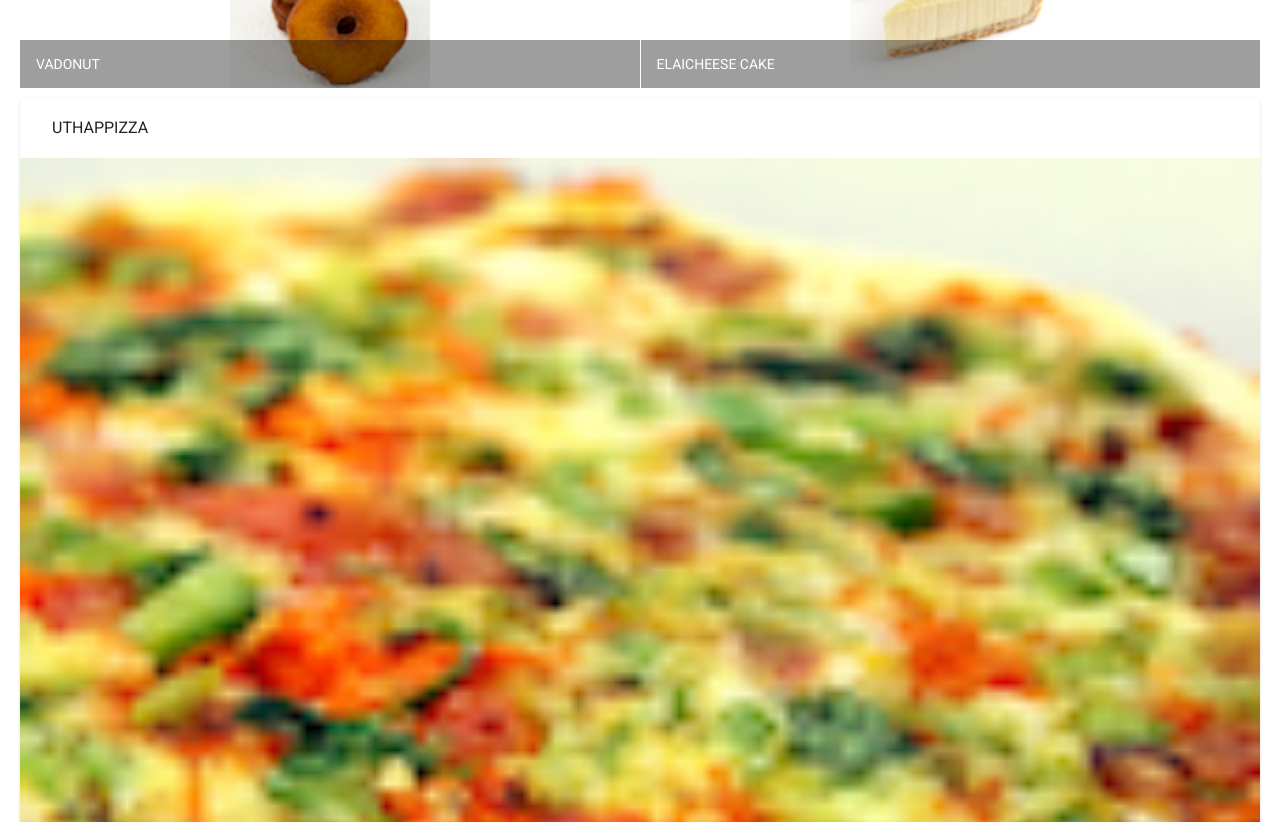
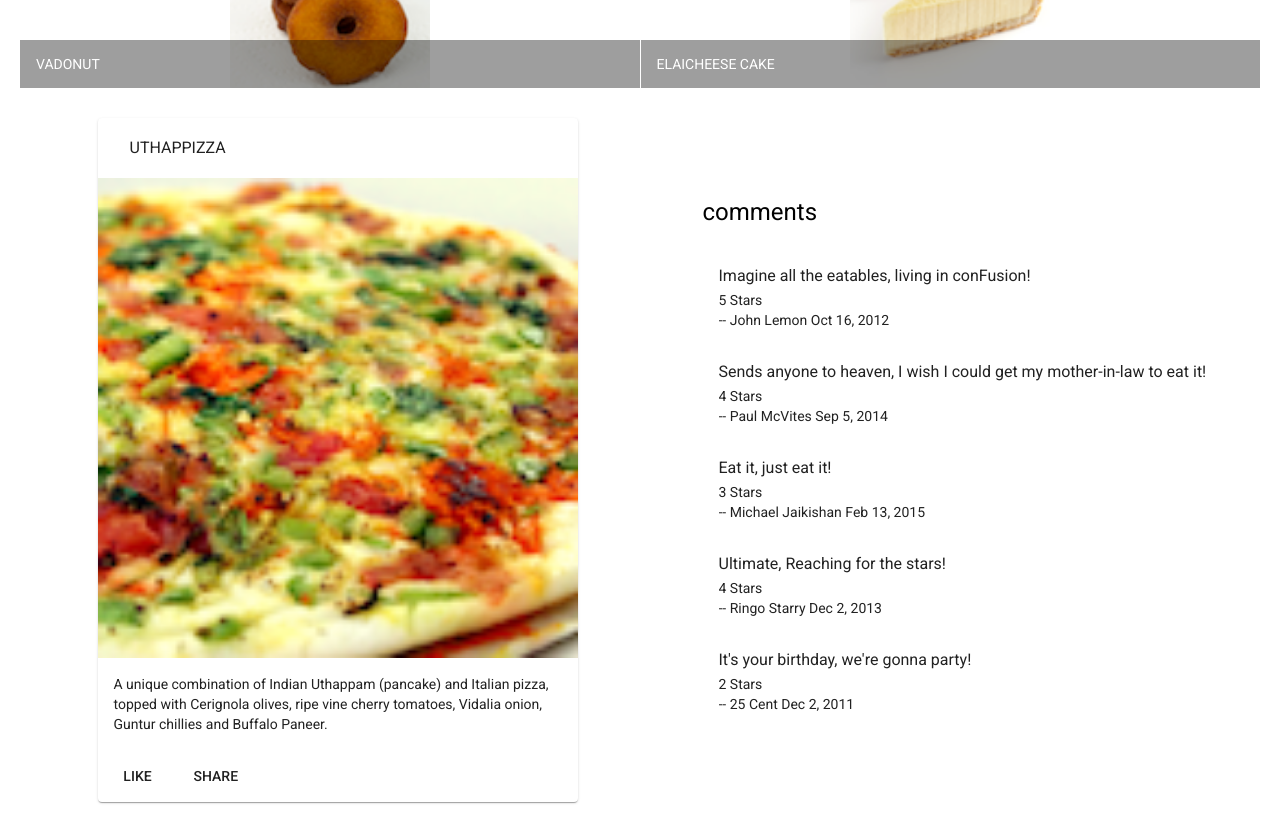
Before and after one commit to Ericnk1/Restorant-webApp-Angular, an Angular app: page / in a window 1280 px wide. Shown: the part 460-1282 px from the top of the page. Built offline with nearby package versions, Linux system fonts and the light colour scheme.

Commit message:
dishdetails component created

```diff
--- a/src/app/app.module.ts
+++ b/src/app/app.module.ts
@@ -11,11 +11,13 @@
 import {MatGridListModule} from '@angular/material/grid-list';
 import {MatButtonModule} from '@angular/material/button';
 import {MatCardModule} from '@angular/material/card';
+import { DishdetailComponent } from './dishdetail/dishdetail.component';
 
 @NgModule({
   declarations: [
     AppComponent,
-    MenuComponent
+    MenuComponent,
+    DishdetailComponent
   ],
   imports: [
     BrowserModule,
--- /dev/null
+++ b/src/app/dishdetail/dishdetail.component.html
@@ -0,0 +1,43 @@
+<div class="container"
+     fxLayout="row"
+     fxLayout.sm="column"
+     fxLayout.xs="column"
+     fxLayoutAlign.gt-md="space-around center"
+     fxLayoutGap="10px"
+     fxLayoutGap.xs="0">
+
+  <div fxFlex="40">
+    <div fxFlex *ngIf="selectedDish">
+      <mat-card>
+        <mat-card-header>
+          <mat-card-title>
+            <h3>{{selectedDish.name | uppercase}}</h3>
+          </mat-card-title>
+        </mat-card-header>
+        <img mat-card-image src={{selectedDish.image}} alt={{selectedDish.name}}>
+        <mat-card-content>
+          <p>{{selectedDish.description}}
+          </p>
+        </mat-card-content>
+        <mat-card-actions>
+          <button mat-button>LIKE</button>
+          <button mat-button>SHARE</button>
+        </mat-card-actions>
+      </mat-card>
+    </div>
+  </div>
+
+  <div fxFlex="40">
+    <div fxFlex>
+      <h1>comments</h1>
+      <mat-list *ngFor="let comm of com">
+        <mat-list-item >
+          <h3 matLine> {{comm.comment}} </h3>
+          <p matLine> {{comm.rating}} Stars</p>
+          <p matLine>-- {{comm.author}} {{comm.date | date}} </p>
+        </mat-list-item>
+      </mat-list>
+    </div>
+  </div>
+
+</div>
--- /dev/null
+++ b/src/app/dishdetail/dishdetail.component.ts
@@ -0,0 +1,64 @@
+import { Component, OnInit } from '@angular/core';
+import {Dish} from '../shared/dish';
+
+const DISH = {
+  id: '0',
+  name: 'Uthappizza',
+  image: '/assets/images/uthappizza.png',
+  category: 'mains',
+  featured: true,
+  label: 'Hot',
+  price: '4.99',
+  // tslint:disable-next-line:max-line-length
+  description: 'A unique combination of Indian Uthappam (pancake) and Italian pizza, topped with Cerignola olives, ripe vine cherry tomatoes, Vidalia onion, Guntur chillies and Buffalo Paneer.',
+  comments: [
+    {
+      rating: 5,
+      comment: 'Imagine all the eatables, living in conFusion!',
+      author: 'John Lemon',
+      date: '2012-10-16T17:57:28.556094Z'
+    },
+    {
+      rating: 4,
+      comment: 'Sends anyone to heaven, I wish I could get my mother-in-law to eat it!',
+      author: 'Paul McVites',
+      date: '2014-09-05T17:57:28.556094Z'
+    },
+    {
+      rating: 3,
+      comment: 'Eat it, just eat it!',
+      author: 'Michael Jaikishan',
+      date: '2015-02-13T17:57:28.556094Z'
+    },
+    {
+      rating: 4,
+      comment: 'Ultimate, Reaching for the stars!',
+      author: 'Ringo Starry',
+      date: '2013-12-02T17:57:28.556094Z'
+    },
+    {
+      rating: 2,
+      comment: 'It\'s your birthday, we\'re gonna party!',
+      author: '25 Cent',
+      date: '2011-12-02T17:57:28.556094Z'
+    }
+  ]
+};
+
+@Component({
+  selector: 'app-dishdetail',
+  templateUrl: './dishdetail.component.html',
+  styleUrls: ['./dishdetail.component.scss']
+})
+export class DishdetailComponent implements OnInit {
+
+  dish = DISH;
+  selectedDish: Dish = DISH;
+
+  com = DISH.comments;
+  constructor() { }
+
+  ngOnInit(): void {
+  }
+
+}
--- a/src/app/menu/menu.component.html
+++ b/src/app/menu/menu.component.html
@@ -20,23 +20,8 @@
     </mat-grid-list>
   </div>
 
-  <div fxFlex *ngIf="selectedDish">
-    <mat-card>
-      <mat-card-header>
-        <mat-card-title>
-          <h3>{{selectedDish.name | uppercase}}</h3>
-        </mat-card-title>
-      </mat-card-header>
-      <img mat-card-image src={{selectedDish.image}} alt={{selectedDish.name}}>
-      <mat-card-content>
-        <p>{{selectedDish.description}}
-        </p>
-      </mat-card-content>
-      <mat-card-actions>
-        <button mat-button>LIKE</button>
-        <button mat-button>SHARE</button>
-      </mat-card-actions>
-    </mat-card>
+  <div fxFlex>
+    <app-dishdetail></app-dishdetail>
   </div>
 
 </div>
```
Also changed, not shown: src/app/dishdetail/dishdetail.component.scss (added), 1 other file (tests, documents, lock files or other folders).
